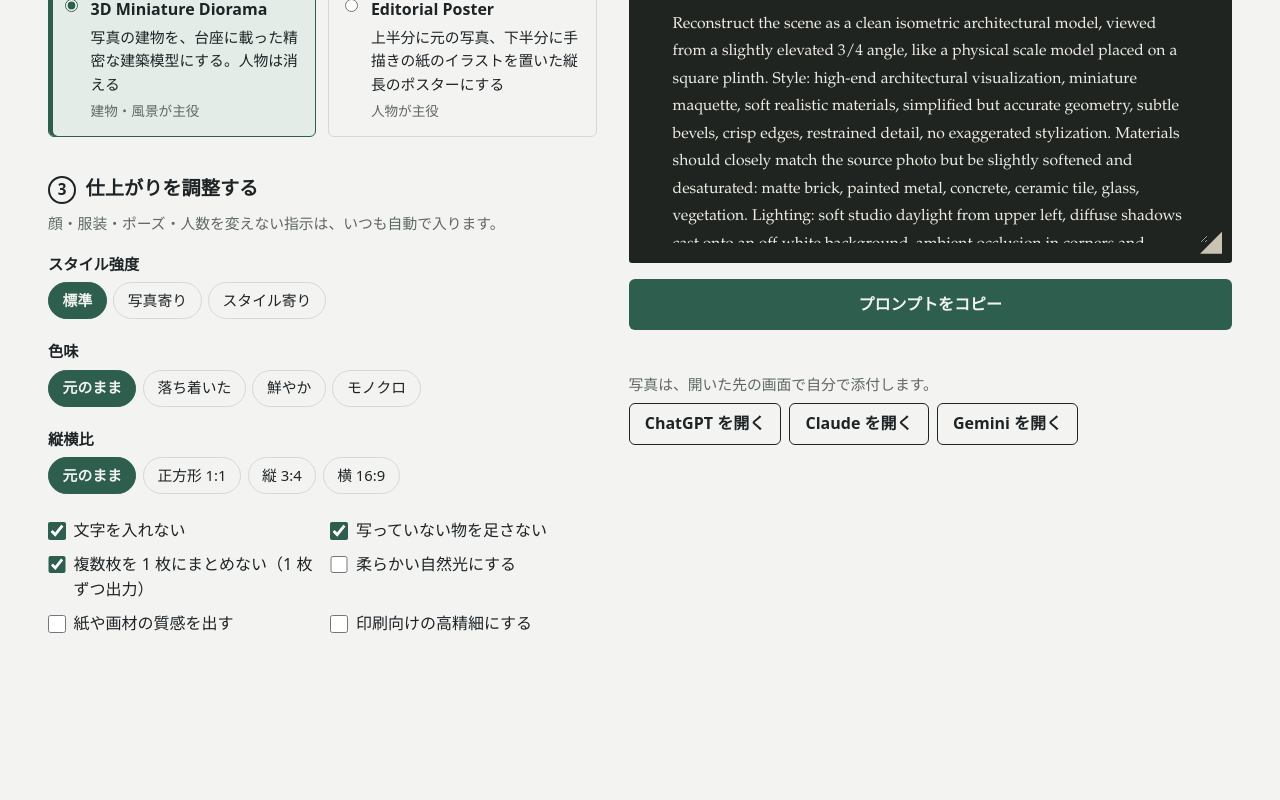
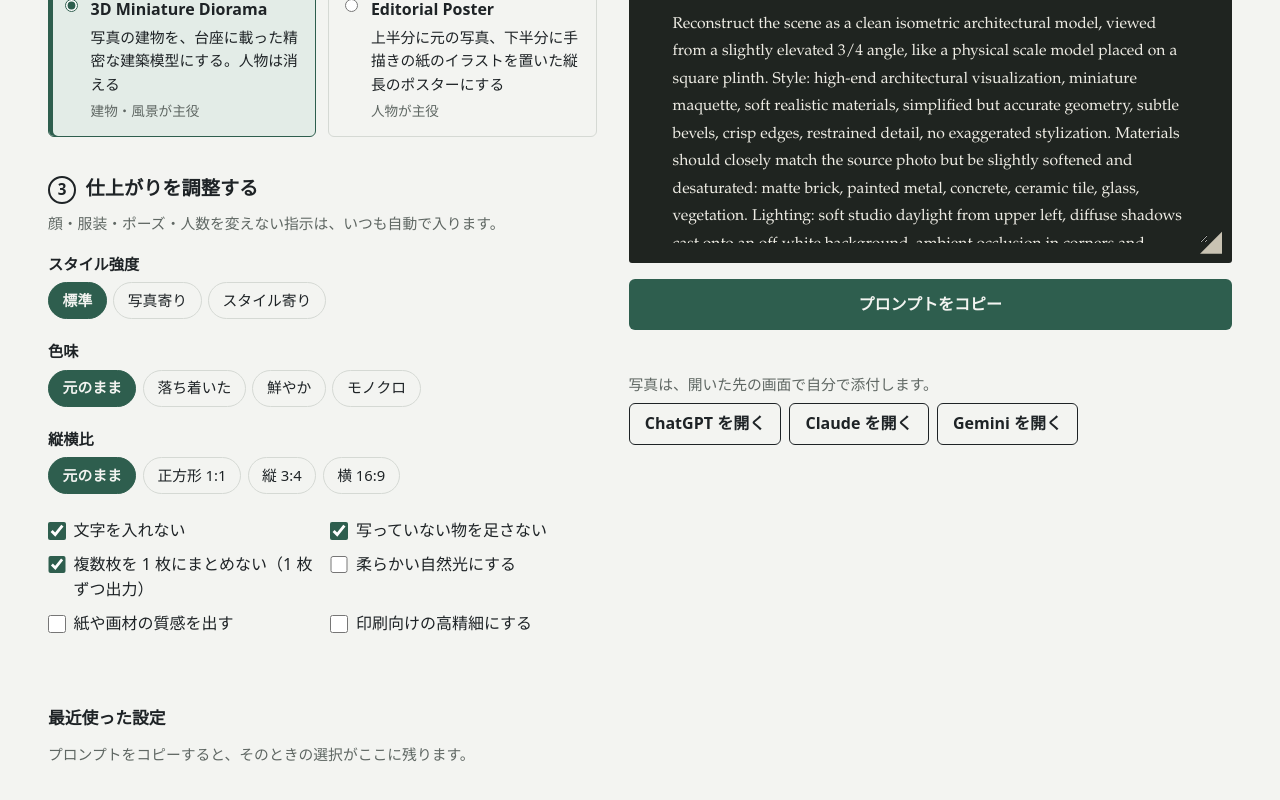
Before and after one commit to n-yoshida-dev/photo-prompt-builder, a React (Vite) app in the folder frontend/: page / in a window 1280 px wide. Shown: the part 414-1214 px from the top of the page. Before the commit the page ends 1135 px from the top, so only its background shows below. Built offline with nearby package versions, Linux system fonts and the light colour scheme.

Commit message:
wip: 最近使った設定（PR #7 の修正後に付け替える）

```diff
--- a/frontend/src/App.tsx
+++ b/frontend/src/App.tsx
@@ -4,11 +4,13 @@ import { PhotoPicker } from './components/PhotoPicker'
 import { PresetPicker } from './components/PresetPicker'
 import { PromptActions } from './components/PromptActions'
 import { PromptView } from './components/PromptView'
+import { RecentList } from './components/RecentList'
 import { aiSites } from './data/aiSites'
 import { catalog } from './data/catalog'
 import { buildPrompt } from './prompt/buildPrompt'
 import { defaultSelection, switchPreset } from './prompt/selection'
 import type { ChoiceId, Selection, ToggleId } from './prompt/types'
+import { loadRecent, saveRecent, type RecentEntry } from './storage/recent'
 
 // 起動時に選んでおくプリセット（マスタデータの先頭）。空なら設定の誤りなので起動時に止める
 function initialSelection(): Selection {
@@ -24,6 +26,12 @@ function App() {
   const [selection, setSelection] = useState<Selection>(initialSelection)
   const prompt = useMemo(() => buildPrompt(selection), [selection])
   const promptRef = useRef<HTMLTextAreaElement>(null)
+  const [recent, setRecent] = useState<RecentEntry[]>(() => loadRecent())
+
+  // コピーした時点の選択を「最近使った設定」に残す（SPEC.md「保存」）
+  function rememberSelection() {
+    setRecent(saveRecent(selection, new Date().toISOString()))
+  }
 
   // コピーできなかったとき、欄の文字を全選択して手動でコピーできるようにする
   function selectPromptText() {
@@ -75,7 +83,15 @@ function App() {
         </div>
         <div className="output">
           <PromptView prompt={prompt} textareaRef={promptRef} />
-          <PromptActions prompt={prompt} sites={aiSites} onCopyFailed={selectPromptText} />
+          <PromptActions
+            prompt={prompt}
+            sites={aiSites}
+            onCopied={rememberSelection}
+            onCopyFailed={selectPromptText}
+          />
+        </div>
+        <div className="history">
+          <RecentList entries={recent} catalog={catalog} onRestore={setSelection} />
         </div>
       </main>
     </div>
--- /dev/null
+++ b/frontend/src/components/RecentList.tsx
@@ -0,0 +1,75 @@
+import type { Catalog, Selection } from '../prompt/types'
+import type { RecentEntry } from '../storage/recent'
+
+type Props = {
+  entries: RecentEntry[]
+  catalog: Catalog
+  onRestore: (selection: Selection) => void
+}
+
+// 1 件の選択を「スタイル名」と「既定から変えた点」の短い言葉にする。一覧で見分けるため
+export function describeSelection(selection: Selection, catalog: Catalog): {
+  presetName: string
+  changes: string[]
+} {
+  const preset = catalog.presets.find((p) => p.id === selection.presetId)
+  const changes: string[] = []
+  for (const choice of catalog.choices) {
+    const picked = choice.options.find((o) => o.id === selection.choices[choice.id])
+    if (picked && picked.id !== choice.options[0]?.id) changes.push(picked.label)
+  }
+  for (const toggle of catalog.toggles) {
+    const on = selection.toggleIds.includes(toggle.id)
+    const onByDefault = preset?.defaultToggles.includes(toggle.id) ?? false
+    if (on && !onByDefault) changes.push(`＋${toggle.label}`)
+    if (!on && onByDefault) changes.push(`−${toggle.label}`)
+  }
+  return { presetName: preset?.name ?? selection.presetId, changes }
+}
+
+// 保存した日時を「9/29 23:05」の形にする
+function formatSavedAt(savedAt: string): string {
+  const date = new Date(savedAt)
+  if (Number.isNaN(date.getTime())) return ''
+  return date.toLocaleString('ja-JP', {
+    month: 'numeric',
+    day: 'numeric',
+    hour: '2-digit',
+    minute: '2-digit',
+  })
+}
+
+// 最近使った設定（コピーした時点の選択）を直近 5 件まで並べ、クリックで復元する
+export function RecentList({ entries, catalog, onRestore }: Props) {
+  return (
+    <section className="recent" aria-labelledby="recent-heading">
+      <h2 id="recent-heading" className="recent-heading">
+        最近使った設定
+      </h2>
+      {entries.length === 0 ? (
+        <p className="recent-empty">プロンプトをコピーすると、そのときの選択がここに残ります。</p>
+      ) : (
+        <ul className="recent-list">
+          {entries.map((entry) => {
+            const { presetName, changes } = describeSelection(entry.selection, catalog)
+            return (
+              <li key={entry.savedAt}>
+                <button
+                  type="button"
+                  className="recent-item"
+                  onClick={() => onRestore(entry.selection)}
+                >
+                  <span className="recent-name">{presetName}</span>
+                  <span className="recent-changes">
+                    {changes.length === 0 ? '既定のまま' : changes.join('・')}
+                  </span>
+                  <span className="recent-time">{formatSavedAt(entry.savedAt)}</span>
+                </button>
+              </li>
+            )
+          })}
+        </ul>
+      )}
+    </section>
+  )
+}
--- a/frontend/src/index.css
+++ b/frontend/src/index.css
@@ -97,14 +97,29 @@ body {
   gap: 2rem;
 }
 
-/* 広い画面では左に操作、右に台紙。台紙はスクロールしても残る */
+/*
+ * 広い画面では左に操作と最近使った設定、右に台紙。台紙はスクロールしても残る。
+ * スマホでは HTML の順（操作 → 台紙 → 最近使った設定）に縦に並び、SPEC の画面構成の順になる
+ */
 @media (min-width: 60rem) {
   .workspace {
     grid-template-columns: minmax(0, 1fr) minmax(0, 1.1fr);
+    grid-template-areas:
+      'controls output'
+      'history output';
     align-items: start;
   }
 
+  .controls {
+    grid-area: controls;
+  }
+
+  .history {
+    grid-area: history;
+  }
+
   .output {
+    grid-area: output;
     position: sticky;
     top: 1.5rem;
   }
@@ -460,6 +475,68 @@ body {
   background-color: var(--cloth-soft);
 }
 
+/* ---- 最近使った設定 ---- */
+
+.recent-heading {
+  margin: 0 0 0.75rem;
+  font-size: 1.05rem;
+  font-weight: 700;
+}
+
+.recent-empty {
+  margin: 0;
+  color: var(--ink-muted);
+  font-size: 0.925rem;
+}
+
+.recent-list {
+  display: grid;
+  gap: 0.5rem;
+  margin: 0;
+  padding: 0;
+  list-style: none;
+}
+
+/* 写真の裏に鉛筆でメモしたような 1 行。押すとその選択に戻る */
+.recent-item {
+  display: grid;
+  grid-template-columns: auto minmax(0, 1fr) auto;
+  align-items: baseline;
+  gap: 0.75rem;
+  width: 100%;
+  padding: 0.6rem 0.9rem;
+  border: 1.5px solid var(--rule);
+  border-radius: 6px;
+  background: transparent;
+  color: var(--ink);
+  font: inherit;
+  text-align: left;
+  cursor: pointer;
+}
+
+.recent-item:hover {
+  border-color: var(--cloth);
+  background-color: var(--cloth-soft);
+}
+
+.recent-name {
+  font-weight: 700;
+}
+
+.recent-changes {
+  overflow: hidden;
+  color: var(--ink-muted);
+  font-size: 0.9rem;
+  text-overflow: ellipsis;
+  white-space: nowrap;
+}
+
+.recent-time {
+  color: var(--ink-muted);
+  font-size: 0.85rem;
+  font-variant-numeric: tabular-nums;
+}
+
 @media (prefers-reduced-motion: reduce) {
   * {
     transition: none !important;
--- /dev/null
+++ b/frontend/src/storage/recent.ts
@@ -0,0 +1,110 @@
+// 最近使った設定の保存・復元（SPEC.md「保存（最近使った設定）」）。localStorage を触るのはこのファイルだけ
+// 保存するのは選択状態と保存時刻だけで、写真は保存しない（CLAUDE.md「守ること」）
+import { catalog as defaultCatalog } from '../data/catalog'
+import type { Catalog, ChoiceId, Selection, ToggleId } from '../prompt/types'
+
+export const RECENT_KEY = 'photo-prompt-builder:recent'
+export const RECENT_LIMIT = 5
+
+export type RecentEntry = {
+  selection: Selection
+  savedAt: string // ISO 8601
+}
+
+// 読み書きに使う保存領域。テストで差し替えられるよう、必要な操作だけを型にする
+export type KeyValueStorage = Pick<Storage, 'getItem' | 'setItem' | 'removeItem'>
+
+// 同じ選択かどうか。トグルは並び順を無視して比べる
+export function sameSelection(a: Selection, b: Selection): boolean {
+  if (a.presetId !== b.presetId) return false
+  const toggles = (s: Selection) => [...s.toggleIds].sort().join(',')
+  if (toggles(a) !== toggles(b)) return false
+  return (Object.keys(a.choices) as ChoiceId[]).every((id) => a.choices[id] === b.choices[id])
+}
+
+// 先頭に追加し、同じ内容の古い記録を消して、最大件数に切り詰める（純粋関数）
+export function addRecent(
+  entries: RecentEntry[],
+  selection: Selection,
+  savedAt: string,
+): RecentEntry[] {
+  const rest = entries.filter((entry) => !sameSelection(entry.selection, selection))
+  return [{ selection, savedAt }, ...rest].slice(0, RECENT_LIMIT)
+}
+
+// 1 件ぶんの値が、今のマスタデータで復元できる選択かを確かめる。できなければ null
+function toEntry(value: unknown, catalog: Catalog): RecentEntry | null {
+  if (typeof value !== 'object' || value === null) return null
+  const { selection, savedAt } = value as { selection?: unknown; savedAt?: unknown }
+  if (typeof savedAt !== 'string' || typeof selection !== 'object' || selection === null) return null
+  const { presetId, toggleIds, choices } = selection as {
+    presetId?: unknown
+    toggleIds?: unknown
+    choices?: unknown
+  }
+  if (typeof presetId !== 'string' || !catalog.presets.some((p) => p.id === presetId)) return null
+  if (!Array.isArray(toggleIds)) return null
+  const knownToggles = new Set<string>(catalog.toggles.map((t) => t.id))
+  if (!toggleIds.every((id) => typeof id === 'string' && knownToggles.has(id))) return null
+  if (typeof choices !== 'object' || choices === null) return null
+  const picked = choices as Record<string, unknown>
+  const validChoices = catalog.choices.every((choice) =>
+    choice.options.some((option) => option.id === picked[choice.id]),
+  )
+  if (!validChoices) return null
+  return {
+    savedAt,
+    selection: {
+      presetId,
+      toggleIds: toggleIds as ToggleId[],
+      choices: Object.fromEntries(
+        catalog.choices.map((choice) => [choice.id, picked[choice.id] as string]),
+      ) as Record<ChoiceId, string>,
+    },
+  }
+}
+
+// 保存された JSON 文字列を読み、復元できる記録だけを返す（純粋関数）
+// 形が壊れていれば例外を投げる。今のマスタデータに無いプリセットなどを含む記録は、1 件ずつ捨てる
+export function parseRecent(json: string, catalog: Catalog = defaultCatalog): RecentEntry[] {
+  const value: unknown = JSON.parse(json)
+  if (!Array.isArray(value)) {
+    throw new Error('最近使った設定の形が配列ではありません')
+  }
+  return value
+    .map((item) => toEntry(item, catalog))
+    .filter((entry): entry is RecentEntry => entry !== null)
+    .slice(0, RECENT_LIMIT)
+}
+
+// 保存領域から読む。壊れていたら捨てて空にし、console に出す（握りつぶさない）
+export function loadRecent(
+  storage: KeyValueStorage = localStorage,
+  catalog: Catalog = defaultCatalog,
+): RecentEntry[] {
+  const json = storage.getItem(RECENT_KEY)
+  if (json === null) return []
+  try {
+    return parseRecent(json, catalog)
+  } catch (error) {
+    console.error('最近使った設定が壊れていたので捨てました', error)
+    storage.removeItem(RECENT_KEY)
+    return []
+  }
+}
+
+// 1 件を先頭に足して保存し、保存後の一覧を返す。書き込めなかったら console に出し、一覧は画面の中でだけ更新する
+export function saveRecent(
+  selection: Selection,
+  savedAt: string,
+  storage: KeyValueStorage = localStorage,
+  catalog: Catalog = defaultCatalog,
+): RecentEntry[] {
+  const next = addRecent(loadRecent(storage, catalog), selection, savedAt)
+  try {
+    storage.setItem(RECENT_KEY, JSON.stringify(next))
+  } catch (error) {
+    console.error('最近使った設定を保存できませんでした', error)
+  }
+  return next
+}
```
